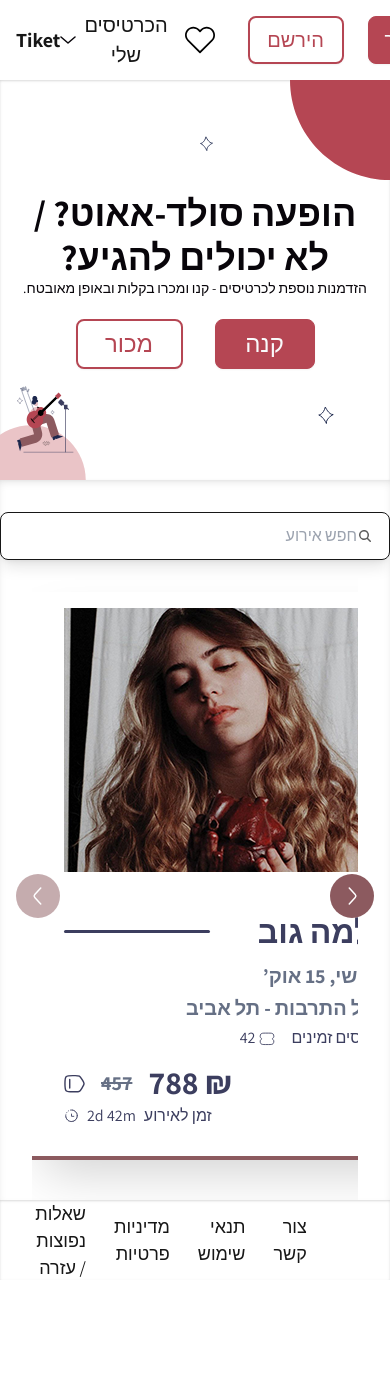
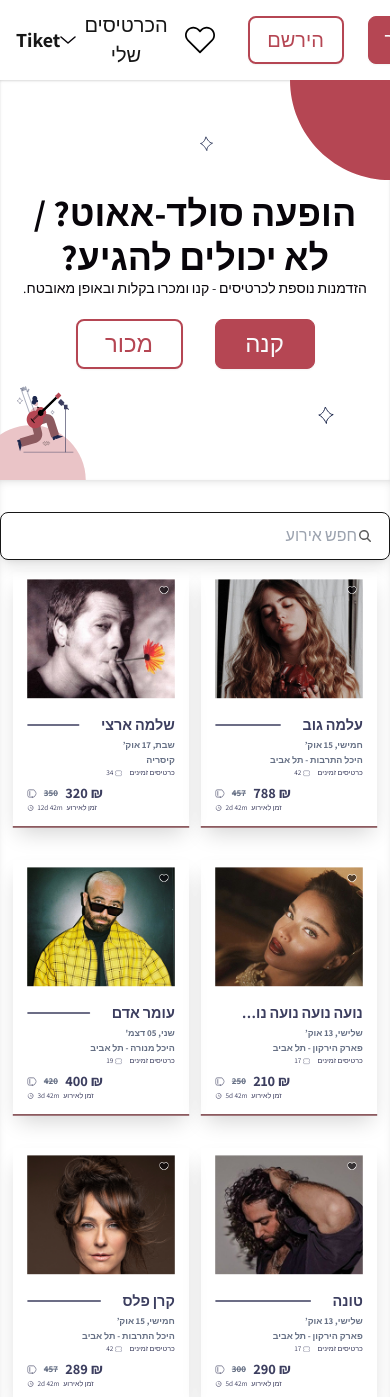
Before and after one commit to tiketuser/Tiket, a Next.js app: page / in a window 390 px wide. Shown: the top 1397 px of the page. Before the commit the page ends 1281 px from the top, so only its background shows below. Built offline with nearby package versions, Linux system fonts and the light colour scheme.

Commit message:
added carusle for mobile

```diff
--- a/app/components/CardCarousel/CardCarousel.tsx
+++ b/app/components/CardCarousel/CardCarousel.tsx
@@ -184,25 +184,35 @@ const cardsData = [
 
 const CardCarousel: React.FC = () => {
   return (
-    <div className="w-full px-8 ">
-      {" "}
-      {/* Adds 32px padding on the edges */}
+    <div className="w-full px-1 sm:px-8">
+      {/* Carousel for screens >= sm */}
+      <div className="hidden sm:block">
         <Carousel dir="ltr" className="w-full relative">
-        {/* Change gap property for changing distance between the cards */}
-        <CarouselContent className="flex mt-8 mb-10 sm:gap-0 md:gap-4 lg:gap-8">
+          <CarouselContent className="flex flex-nowrap gap-4">
             {cardsData.map((card) => (
-            <CarouselItem
-              key={card.id}
-              className="sm:scale-90 md:scale-95 lg:scale-100"
-              dir="rtl"
-            >
+              <CarouselItem key={card.id} dir="rtl">
                 <Card {...card} />
               </CarouselItem>
             ))}
           </CarouselContent>
-        <CarouselPrevious className="absolute left-[-16px] mt-4" />
-        <CarouselNext className="absolute right-[-16px] mt-4" />
+          <CarouselPrevious className="absolute left-[-16px]" />
+          <CarouselNext className="absolute right-[-16px]" />
         </Carousel>
+      </div>
+
+      {/* layout for screens < sm (SmartPhoens) */}
+      <div className="sm:hidden gap-2 w-full flex flex-wrap justify-center">
+        {cardsData.map((card) => (
+          <div
+            key={card.id}
+            className="max-w-[180px] max-h-[280px] flex justify-center items-center"
+          >
+            <div className="scale-48">
+              <Card {...card} />
+            </div>
+          </div>
+        ))}
+      </div>
     </div>
   );
 };
--- a/components/ui/button.tsx
+++ b/components/ui/button.tsx
@@ -5,7 +5,7 @@ import { cva, type VariantProps } from "class-variance-authority";
 import { cn } from "@/lib/utils";
 
 const buttonVariants = cva(
-  "select-none inline-flex items-center justify-center gap-2 whitespace-nowrap rounded-md font-medium transition-colors focus-visible:outline-none focus-visible:ring-1 focus-visible:ring-ring disabled:pointer-events-none disabled:opacity-50 [&_svg]:pointer-events-none [&_svg]:size-4 [&_svg]:shrink-0",
+  "select-none inline-flex items-center justify-center gap-2 whitespace-nowrap rounded-md font-medium transition-colors focus-visible:outline-none focus-visible:ring-1 focus-visible:ring-ring disabled:pointer-events-none opacity-100 disabled:opacity-0 disabled:scale-90 transition-all duration-500 ease-in-out [&_svg]:pointer-events-none [&_svg]:size-4 [&_svg]:shrink-0",
   {
     variants: {
       variant: {
--- a/tailwind.config.ts
+++ b/tailwind.config.ts
@@ -67,6 +67,10 @@ const config: Config = {
         'xlarge-inner': '0px 24px 48px -12px rgba(0, 0, 0, 0.18) inset',
         'xxlarge-inner': '0px 32px 64px -12px rgba(0, 0, 0, 0.14) inset',
       },
+      scale: {
+        '45': '0.45', // Custom scale for 45%
+        '48': '0.45', // Custom scale for 45%
+      },
 
       // spacing: {
       //   8: '8px',
```
Lines whose indentation alone changed are shown as unchanged.
